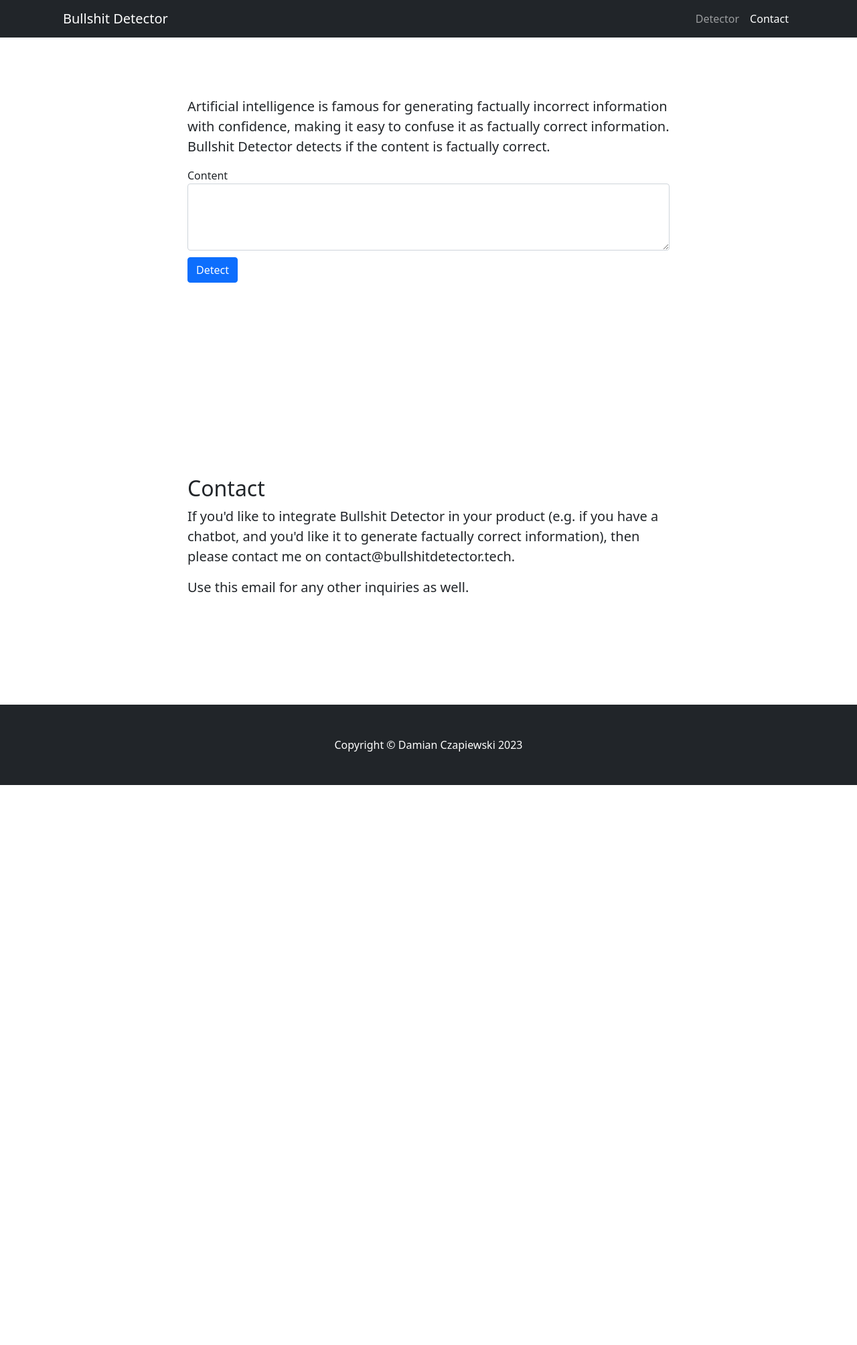
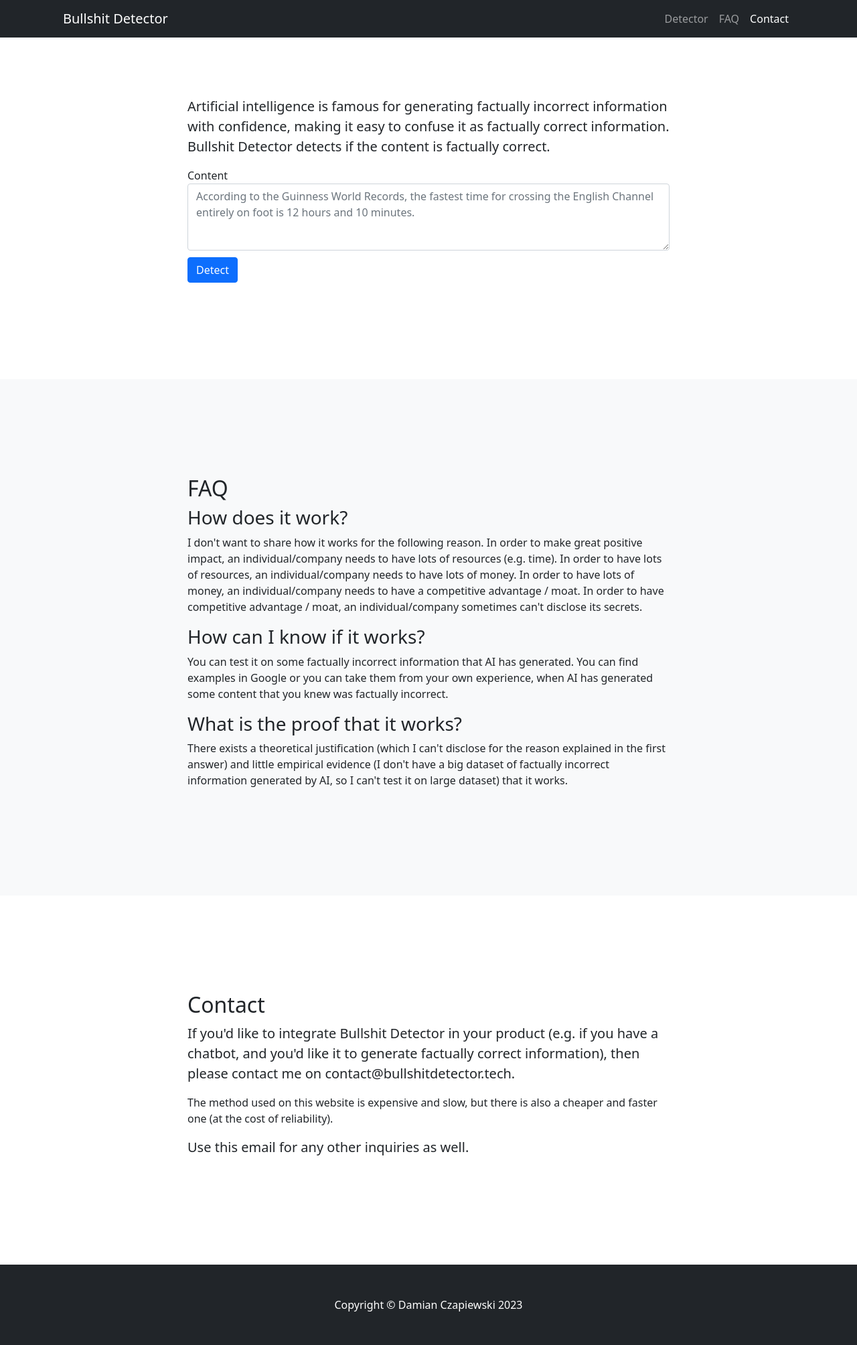
Before and after one commit to damc/bullshit-detector, a Flask app: page / in a window 1280 px wide. Shown: the whole page at 67% size. Before the commit the page ends 1172 px from the top, so only its background shows below. Run offline with Flask 2, Linux system fonts and the light colour scheme; some libraries are stand-ins or nearby versions.

Commit message:
Corrections

````diff
--- a/detector/model_inputs/config/answer.json
+++ b/detector/model_inputs/config/answer.json
@@ -1,5 +1,5 @@
 {
-    "engine": "code-davinci-002",
+    "engine": "text-davinci-003",
     "temperature": 0.85,
     "max_tokens": 350,
     "strip_last_line_if_too_long": true,
--- a/detector/model_inputs/config/convey_same_information.json
+++ b/detector/model_inputs/config/convey_same_information.json
@@ -1,5 +1,5 @@
 {
-    "engine": "code-davinci-002",
+    "engine": "text-davinci-003",
     "temperature": 0,
     "max_tokens": 6,
     "stop": "```",
--- a/detector/model_inputs/config/question.json
+++ b/detector/model_inputs/config/question.json
@@ -1,5 +1,5 @@
 {
-    "engine": "code-davinci-002",
+    "engine": "text-davinci-003",
     "temperature": 0,
     "max_tokens": 200,
     "strip_last_line_if_too_long": true,
--- a/detector/model_inputs/templates/convey_same_information_prompt.txt
+++ b/detector/model_inputs/templates/convey_same_information_prompt.txt
@@ -1,4 +1,4 @@
-Given two texts, determine if they state the same information or if they state contradictory information (with regards to the question).
+Given two texts, determine if they state the same information or if they state contradictory information (with regard to the question).
 
 Text 1:
 ```
--- a/website/templates/index.html
+++ b/website/templates/index.html
@@ -20,6 +20,7 @@
                 <div class="collapse navbar-collapse" id="navbarResponsive">
                     <ul class="navbar-nav ms-auto">
                         <li class="nav-item"><a class="nav-link" href="#detector">Detector</a></li>
+                        <li class="nav-item"><a class="nav-link" href="#faq">FAQ</a></li>
                         <li class="nav-item"><a class="nav-link" href="#contact">Contact</a></li>
                     </ul>
                 </div>
@@ -36,10 +37,10 @@
 <!--                            <li>For best results, keep it short and make it contain only the information that you want to verify.</li>-->
 <!--                            <li>Bullshit Detector has knowledge as of 2021.</li>-->
 <!--                        </ul>-->
-                        <form class="form-inline" method="POST">
+                        <form class="form-inline" method="POST" action="/">
                             <div class="form-group">
                                 <label for="content">Content</label>
-                                <textarea class="form-control" id="content" name="content">{{ content }}</textarea>
+                                <textarea class="form-control" id="content" name="content" placeholder="According to the Guinness World Records, the fastest time for crossing the English Channel entirely on foot is 12 hours and 10 minutes." required>{{ content }}</textarea>
                             </div>
                             <button type="submit" class="btn btn-primary">Detect</button>
                         </form>
@@ -63,6 +64,28 @@
                 </div>
             </div>
         </section>
+        <!-- FAQ section-->
+        <section id="faq" class="bg-light">
+            <div class="container px-4">
+                <div class="row gx-4 justify-content-center">
+                    <div class="col-lg-8">
+                        <h2>FAQ</h2>
+                        <h3 class="question">How does it work?</h3>
+                        <div class="answer">
+                            <p>I don't want to share how it works for the following reason. In order to make great positive impact, an individual/company needs to have lots of resources (e.g. time). In order to have lots of resources, an individual/company needs to have lots of money. In order to have lots of money, an individual/company needs to have a competitive advantage / moat. In order to have competitive advantage / moat, an individual/company sometimes can't disclose its secrets.</p>
+                        </div>
+                        <h3 class="question">How can I know if it works?</h3>
+                        <div class="answer">
+                            <p>You can test it on some factually incorrect information that AI has generated. You can find examples in Google or you can take them from your own experience, when AI has generated some content that you knew was factually incorrect.</p>
+                        </div>
+                        <h3 class="question">What is the proof that it works?</h3>
+                        <div class="answer">
+                            <p>There exists a theoretical justification (which I can't disclose for the reason explained in the first answer) and little empirical evidence (I don't have a big dataset of factually incorrect information generated by AI, so I can't test it on large dataset) that it works.</p>
+                        </div>
+                    </div>
+                </div>
+            </div>
+        </section>
         <!-- Contact section-->
         <section id="contact">
             <div class="container px-4">
@@ -70,6 +93,7 @@
                     <div class="col-lg-8">
                         <h2>Contact</h2>
                         <p class="lead">If you'd like to integrate Bullshit Detector in your product (e.g. if you have a chatbot, and you'd like it to generate factually correct information), then please contact me on contact@bullshitdetector.tech.</p>
+                        <p>The method used on this website is expensive and slow, but there is also a cheaper and faster one (at the cost of reliability).</p>
                         <p class="lead">Use this email for any other inquiries as well.</p>
                     </div>
 
````
Also changed, not shown: 1 other file.
